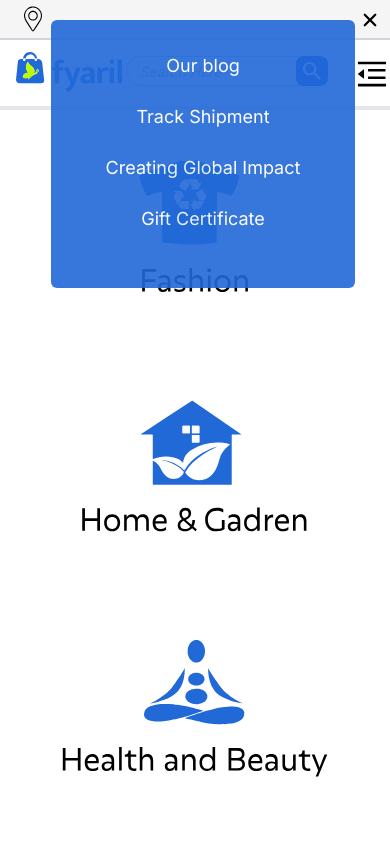
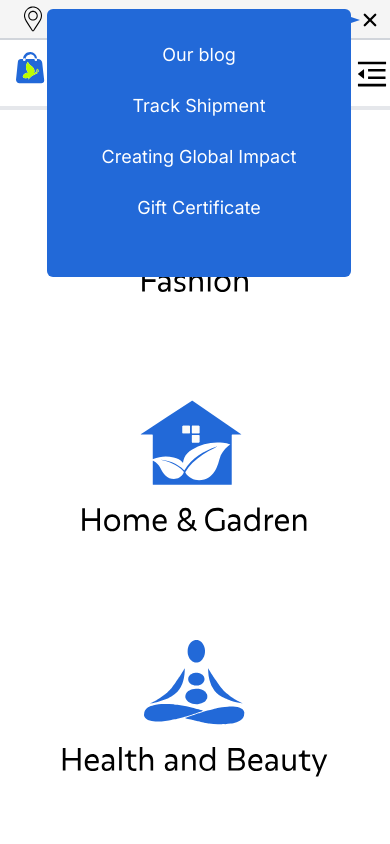
Before and after one commit to afdalmaulana/project_ui, a Next.js app: page / in a window 390 px wide. Both pictures are taken after a click on the button 370 px from the left and 20 px from the top of the page. Shown: the top 844 px of the page. Built offline with nearby package versions, Linux system fonts and the light colour scheme.

Commit message:
Update navbar.jsx

```diff
--- a/src/components/navbar.jsx
+++ b/src/components/navbar.jsx
@@ -26,8 +26,18 @@ export default function Navbar() {
           <div className="mr-5">Gift Certificate</div>
         </div>
       </div>
+      {/* // height:0px;
+//  width:0px;
+//  border-bottom:solid 120px blue;
+//  border-left:solid 80px red;
+//  border-right:solid 80px yellow; */}
       <div
-        className={`absolute right-[35px] top-[1.25rem] z-20 w-[19rem] items-center bg-[#2269D8] opacity-90 px-12 py-8 rounded-md ${
+        className={`absolute h-0 w-0 right-[35px] top-[5.25px] rotate-[90deg] border-b-[30px] border-b-[#2269D8]  border-l-[10px] border-l-transparent border-r-[10px] border-r-transparent ${
+          navbar ? "block" : "hidden"
+        }`}
+      ></div>
+      <div
+        className={`absolute right-[39px] top-[9.25px] z-20 w-[19rem] items-center bg-[#2269D8] px-12 py-8 rounded-md ${
           navbar ? "block" : "hidden"
         }`}
       >
@@ -41,3 +51,9 @@ export default function Navbar() {
     </>
   );
 }
+
+// height:0px;
+//  width:0px;
+//  border-bottom:solid 120px blue;
+//  border-left:solid 80px red;
+//  border-right:solid 80px yellow;
```
